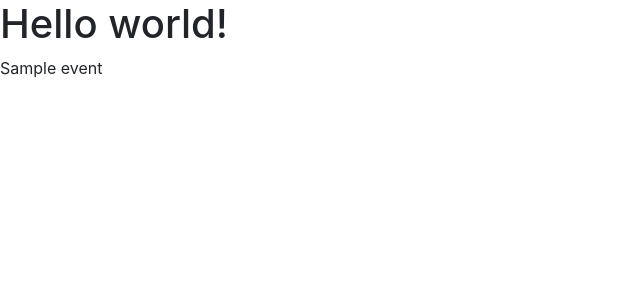
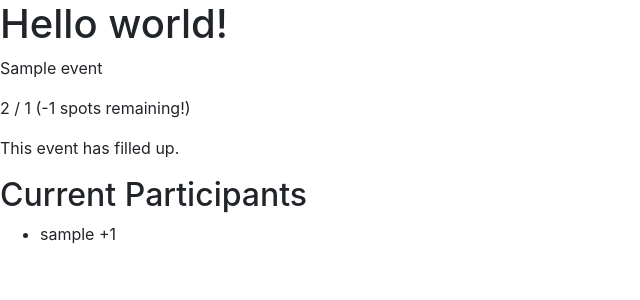
Before and after one commit to Robn88/football-signup-site, a Django app: page /event/1 in a window 1280 px wide. Shown: the part 56-356 px from the top of the page, without its empty margins (0-640 px from the left). Run offline with Django 3.2, Linux system fonts and the light colour scheme; tables that the repository leaves empty hold one stand-in row (values such as "Sample post").

Commit message:
Update event detail template

```diff
--- a/templates/event_detail.html
+++ b/templates/event_detail.html
@@ -3,5 +3,23 @@
 {% block content %}
 
 <p>{{ event.title }}</p>
+<p>{{ total_participants }} / {{ event.max_participants }} ({{ remaining_spaces }} spot{{ remaining_spaces|pluralize }} remaining!)</p>
+{% if total_participants < event.max_participants %}
+<a href="{% url 'event_registration' event.id %}" class="btn">Register</a>
+{% else %}
+<p>This event has filled up.</p>
+{% endif %}
+
+<h2>Current Participants</h2>
+<ul>
+{% for person in registrations %}
+<li>
+    {{ person.name }}
+    {% if person.guest %}
+    +1
+    {% endif %}
+</li>
+{% endfor %}
+</ul>
 
 {% endblock %}
```
